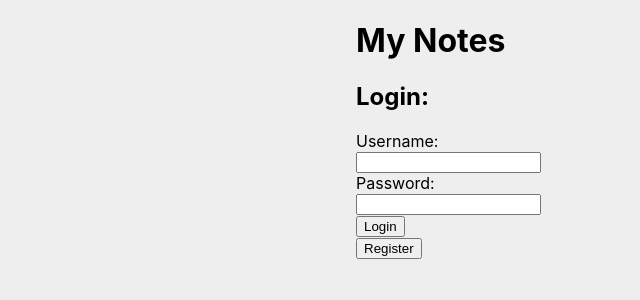
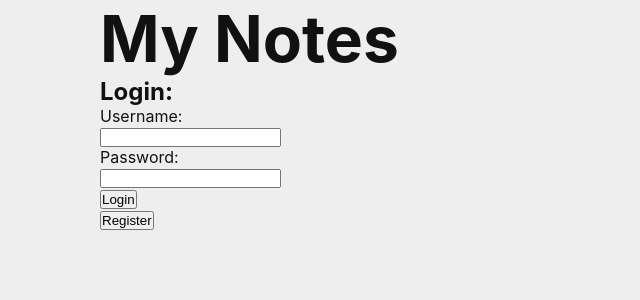
Before and after one commit to kylbutlr/notes-app-react, a React (Create React App) app: page / in a window 1280 px wide. Shown: the top 300 px of the page, without its empty margins (28-668 px from the left). Built offline with nearby package versions, Linux system fonts and the light colour scheme.

Commit message:
FE design WIP

```diff
--- a/src/App.css
+++ b/src/App.css
@@ -1,4 +1,4 @@
-body {
+/*body {
   background: #eee;
   margin: auto;
   max-width: 40vw;
@@ -19,9 +19,6 @@ button {
 button:disabled,
 input[type=submit]:disabled {
   opacity: 0.5;
-}
-input[name=id] {
-  display: none;
 }
 .ListInfo {
   display: inline-block;
@@ -45,3 +42,112 @@ ol {
 .P3 {
   font-size: 12px;
 }
+*/
+
+* {
+  margin: 0;
+  padding: 0;
+}
+
+html {
+  background: #eee;
+  color: #111;
+  font-family: Helvetica, Arial, sans-serif;
+}
+
+button, .title {
+  cursor: pointer;
+}
+
+p {
+  cursor: default;
+}
+
+input[name=id] {
+  display: none;
+}
+
+ol {
+  display: flex;
+  flex-flow: column;
+}
+
+li {
+  margin: 1em;
+  min-width: 5em;
+  max-width: 15em;
+}
+
+.edit-button, .delete-button {
+  margin: 0.1em;
+  padding: 0.1em;
+  opacity: 0;
+  transition: opacity 0.5s;
+}
+
+.app {
+  width: 80%;
+  margin: 0 auto;
+}
+
+.title {
+  font-size: 1em;
+}
+
+.p1 {
+  font-size: 1.5em;
+  font-weight: 500;
+}
+
+.p2 {
+  font-size: 1.25em;
+}
+
+.p3 {
+  font-size: 0.75em;
+}
+
+.list-info {
+  padding: 0.5em;
+}
+
+li:hover .edit-button {
+  opacity: 1;
+}
+
+li:hover .delete-button {
+  opacity: 1;
+}
+
+@media only screen and (min-width: 768px) {
+
+  ol {
+    display: flex;
+    flex-flow: row wrap;
+  }
+
+  .title {
+    font-size: 2em;
+  }
+
+}
+
+@media (hover: hover) {
+
+  li:hover .edit-button {
+    opacity: 0.5;
+  }
+
+  li:hover .delete-button {
+    opacity: 0.5;
+  }
+
+  li:hover .edit-button:hover {
+    opacity: 1;
+  }
+
+  li:hover .delete-button:hover {
+    opacity: 1;
+  }
+
+}
```
